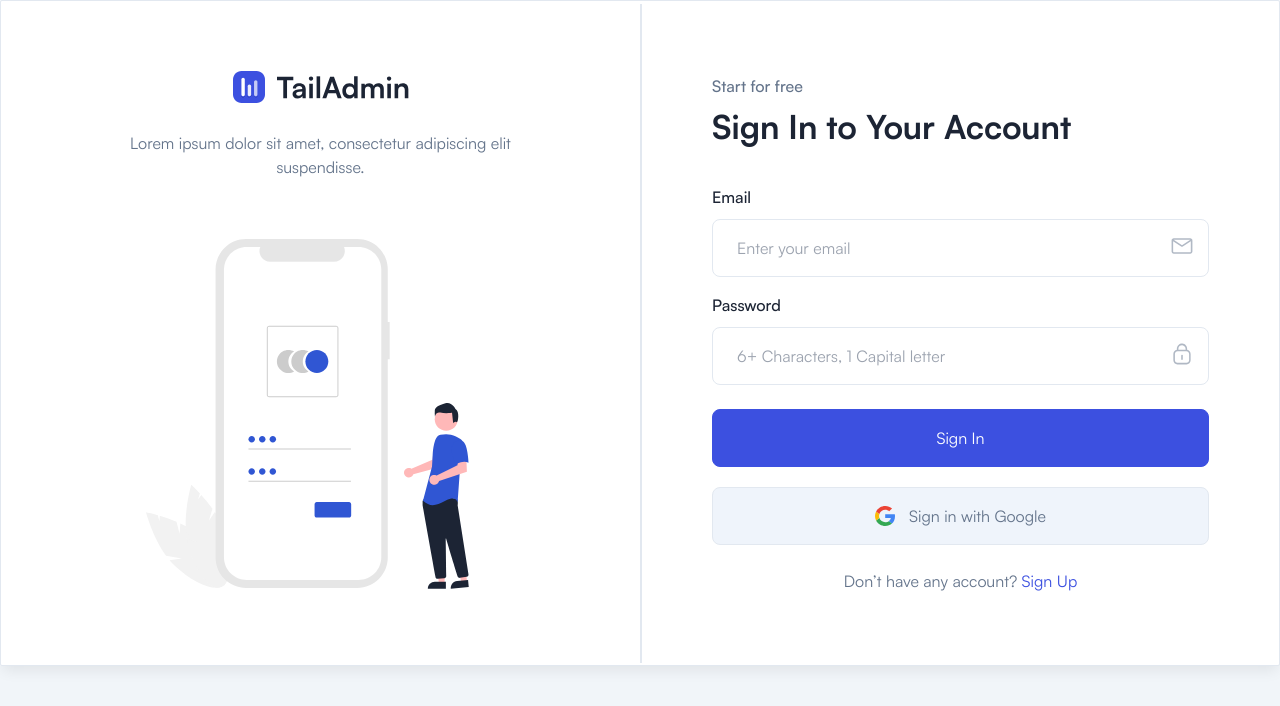
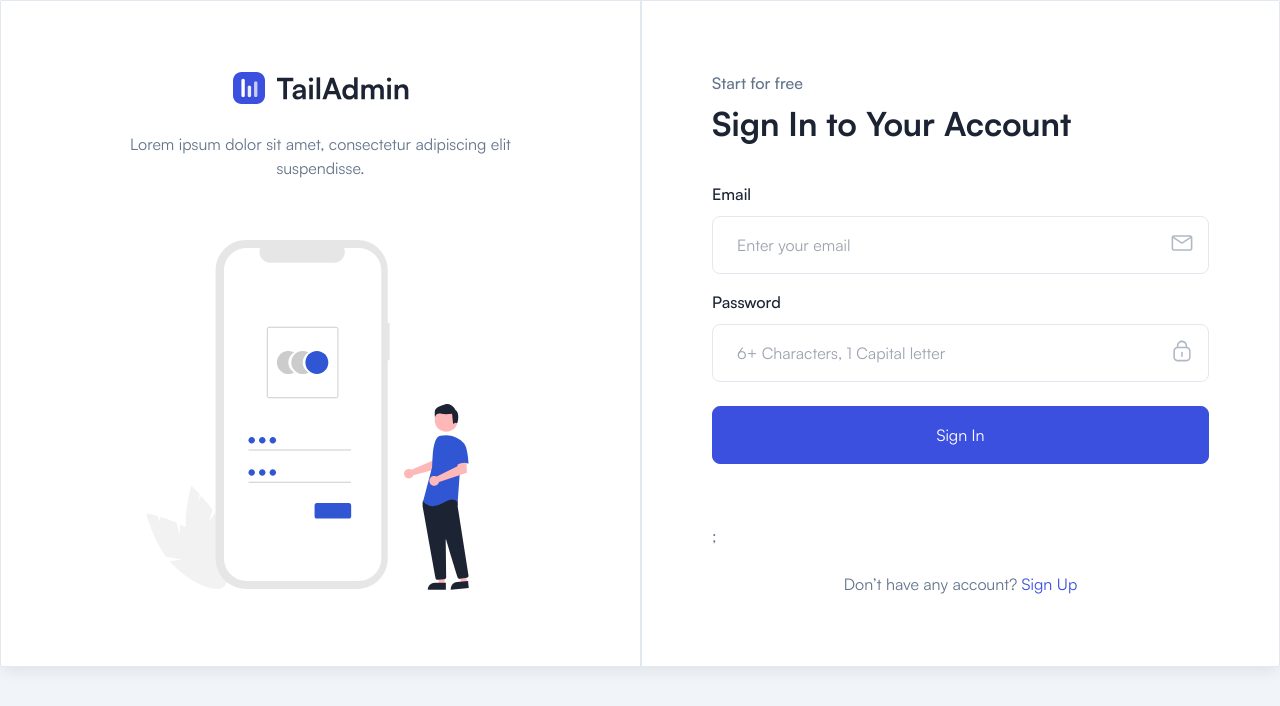
Before and after one commit to ashrafali2000/sourceCode-hackaton-2, a React (Create React App) app in the folder frontend/: page /auth/signin in a window 1280 px wide. Shown: the top 706 px of the page. Built offline with nearby package versions, Linux system fonts and the light colour scheme.

Commit message:
add signin Wiith googel btn

```diff
--- a/frontend/package.json
+++ b/frontend/package.json
@@ -3,9 +3,11 @@
   "version": "0.1.0",
   "private": true,
   "dependencies": {
+    "@react-oauth/google": "^0.12.1",
     "@testing-library/jest-dom": "^5.17.0",
     "@testing-library/react": "^13.4.0",
     "@testing-library/user-event": "^13.5.0",
+    "apexcharts": "^3.45.1",
     "axios": "^1.6.3",
     "react": "^18.2.0",
     "react-apexcharts": "^1.4.1",
--- a/frontend/src/index.js
+++ b/frontend/src/index.js
@@ -5,12 +5,15 @@
 import App from "./App";
 import reportWebVitals from "./reportWebVitals";
 import { BrowserRouter } from "react-router-dom";
+import { GoogleOAuthProvider } from "@react-oauth/google";
 const root = ReactDOM.createRoot(document.getElementById("root"));
 root.render(
   <React.StrictMode>
-    <BrowserRouter>
-      <App />
-    </BrowserRouter>
+    <GoogleOAuthProvider clientId="327652543323-cuk0beil4sk00pk4v24ovj9t5ue7kg9h.apps.googleusercontent.com">
+      <BrowserRouter>
+        <App />
+      </BrowserRouter>
+    </GoogleOAuthProvider>
   </React.StrictMode>
 );
 
--- a/frontend/src/pages/Authentication/SignIn.js
+++ b/frontend/src/pages/Authentication/SignIn.js
@@ -4,9 +4,10 @@
 import { useContext, useRef, useState } from "react";
 import axiosInstance from "../../axios";
 import { AuthContext } from "../../contexts/authContext";
+import { GoogleLogin } from "@react-oauth/google";
 const userHandler = () => {
   return JSON.parse(localStorage.getItem("user"));
-}
+};
 const SignIn = () => {
   const userImgHandler = useContext(AuthContext);
   const userimg = userImgHandler.userImageHandler;
@@ -31,7 +32,7 @@
         const userData = userHandler();
         userimg(userData.userFound.images);
         username(userData.userFound.name);
-        console.log(userData)
+        console.log(userData);
         if (userData.token) {
           navigate("/");
         }
@@ -255,7 +256,6 @@
                     </span>
                   </div>
                 </div>
-
                 <div className="mb-6">
                   <label className="mb-2.5 block font-medium text-black dark:text-white">
                     Password
@@ -291,14 +291,12 @@
                     </span>
                   </div>
                 </div>
-
                 <div className="mb-5">
                   <button className="w-full cursor-pointer rounded-lg border border-primary bg-primary p-4 text-white transition hover:bg-opacity-90">
                     Sign In
                   </button>
                 </div>
-
-                <button className="flex w-full items-center justify-center gap-3.5 rounded-lg border border-stroke bg-gray p-4 hover:bg-opacity-50 dark:border-strokedark dark:bg-meta-4 dark:hover:bg-opacity-50">
+                {/* <button className="flex w-full items-center justify-center gap-3.5 rounded-lg border border-stroke bg-gray p-4 hover:bg-opacity-50 dark:border-strokedark dark:bg-meta-4 dark:hover:bg-opacity-50">
                   <span>
                     <svg
                       width="20"
@@ -333,8 +331,16 @@
                     </svg>
                   </span>
                   Sign in with Google
-                </button>
-
+                </button> */}
+                <GoogleLogin
+                  onSuccess={(credentialResponse) => {
+                    console.log(credentialResponse);
+                  }}
+                  onError={() => {
+                    console.log("Login Failed");
+                  }}
+                />
+                ;
                 <div className="mt-6 text-center">
                   <p>
                     Don’t have any account?{" "}
```
Also changed, not shown: 1 other file (tests, documents, lock files or other folders).
